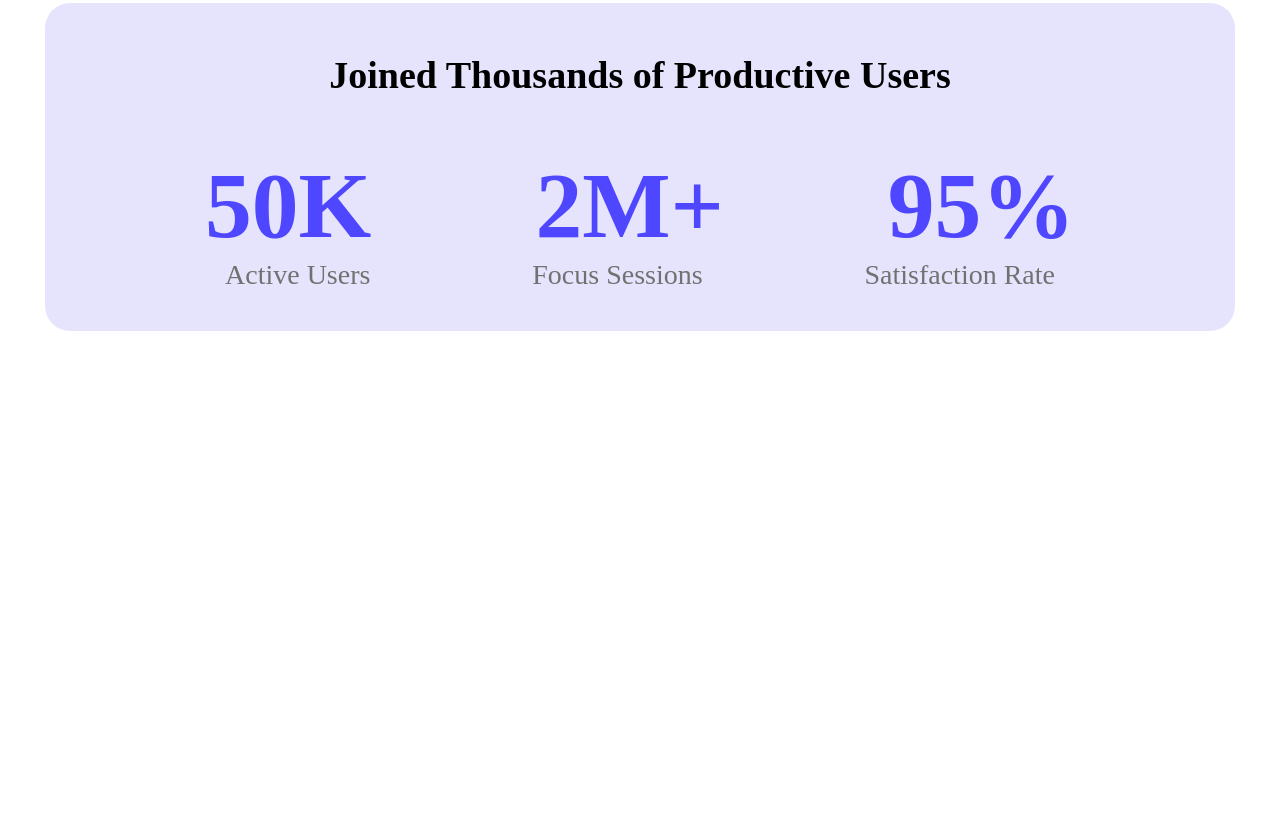
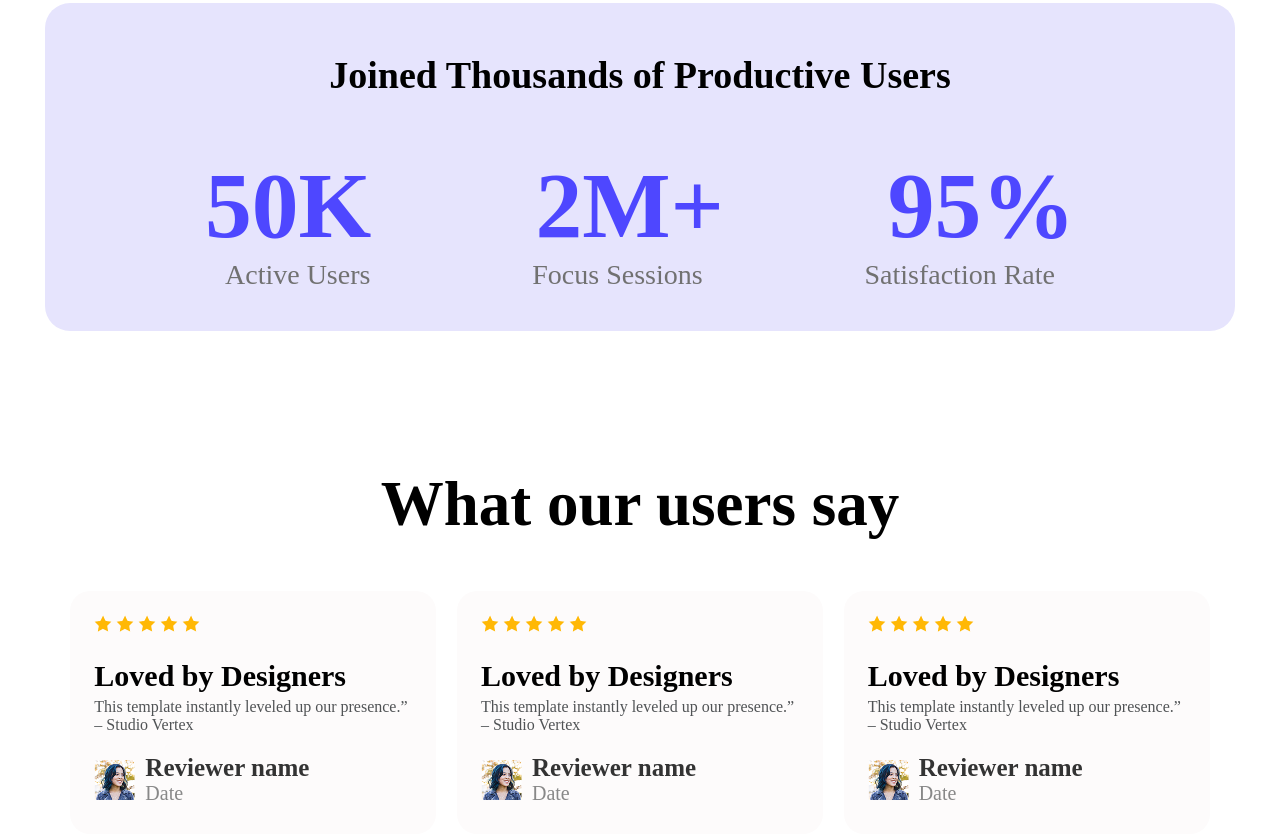
Before and after one commit to mdsakibsikder1200/first-module-assainment, a plain HTML site: page index.html in a window 1280 px wide. Shown: the part 1273-2107 px from the top of the page. Before the commit the page ends 1604 px from the top, so only its background shows below. Drawn offline with Linux system fonts and the light colour scheme.

Commit message:
added forth

```diff
--- a/index.html
+++ b/index.html
@@ -51,6 +51,77 @@
 
     </div>
   </section>
+<!-- user part forth -->
+
+  <div class="user">
+    <h2>What our users say</h2>
+  </div>
+
+  <section>
+
+<div class="int_main">
+      <div class="img_main">
+      <div class="img_first">
+      <img src="image/icon-star.png" alt="">
+      <img src="image/icon-star.png" alt="">
+      <img src="image/icon-star.png" alt="">
+      <img src="image/icon-star.png" alt="">
+      <img src="image/icon-star.png" alt="">
+    </div>
+    <div class="img_second">
+       <h3>Loved by Designers</h3>
+       <p>This template instantly leveled up our presence.” – Studio Vertex</p>
+       <div class="reviewer_box">
+    <img src="image/avatar.png" alt=>
+    <div class="reviewer_info">
+      <div class="reviewer_name">Reviewer name</div>
+      <div class="reviewer_date">Date</div>
+    </div>
+  </div>
+</div>
+</div>
+ <div class="img_main">
+      <div class="img_first">
+      <img src="image/icon-star.png" alt="">
+      <img src="image/icon-star.png" alt="">
+      <img src="image/icon-star.png" alt="">
+      <img src="image/icon-star.png" alt="">
+      <img src="image/icon-star.png" alt="">
+    </div>
+    <div class="img_second">
+       <h3>Loved by Designers</h3>
+       <p>This template instantly leveled up our presence.” – Studio Vertex</p>
+       <div class="reviewer_box">
+    <img src="image/avatar.png" alt=>
+    <div class="reviewer_info">
+      <div class="reviewer_name">Reviewer name</div>
+      <div class="reviewer_date">Date</div>
+    </div>
+  </div>
+</div>
+</div>
+<div class="img_main">
+      <div class="img_first">
+      <img src="image/icon-star.png" alt="">
+      <img src="image/icon-star.png" alt="">
+      <img src="image/icon-star.png" alt="">
+      <img src="image/icon-star.png" alt="">
+      <img src="image/icon-star.png" alt="">
+    </div>
+    <div class="img_second">
+       <h3>Loved by Designers</h3>
+       <p>This template instantly leveled up our presence.” – Studio Vertex</p>
+       <div class="reviewer_box">
+    <img src="image/avatar.png" alt=>
+    <div class="reviewer_info">
+      <div class="reviewer_name">Reviewer name</div>
+      <div class="reviewer_date">Date</div>
+    </div>
+  </div>
+</div>
+</div>
+</div>
+</section>
 
 </body>
 </html>
```
